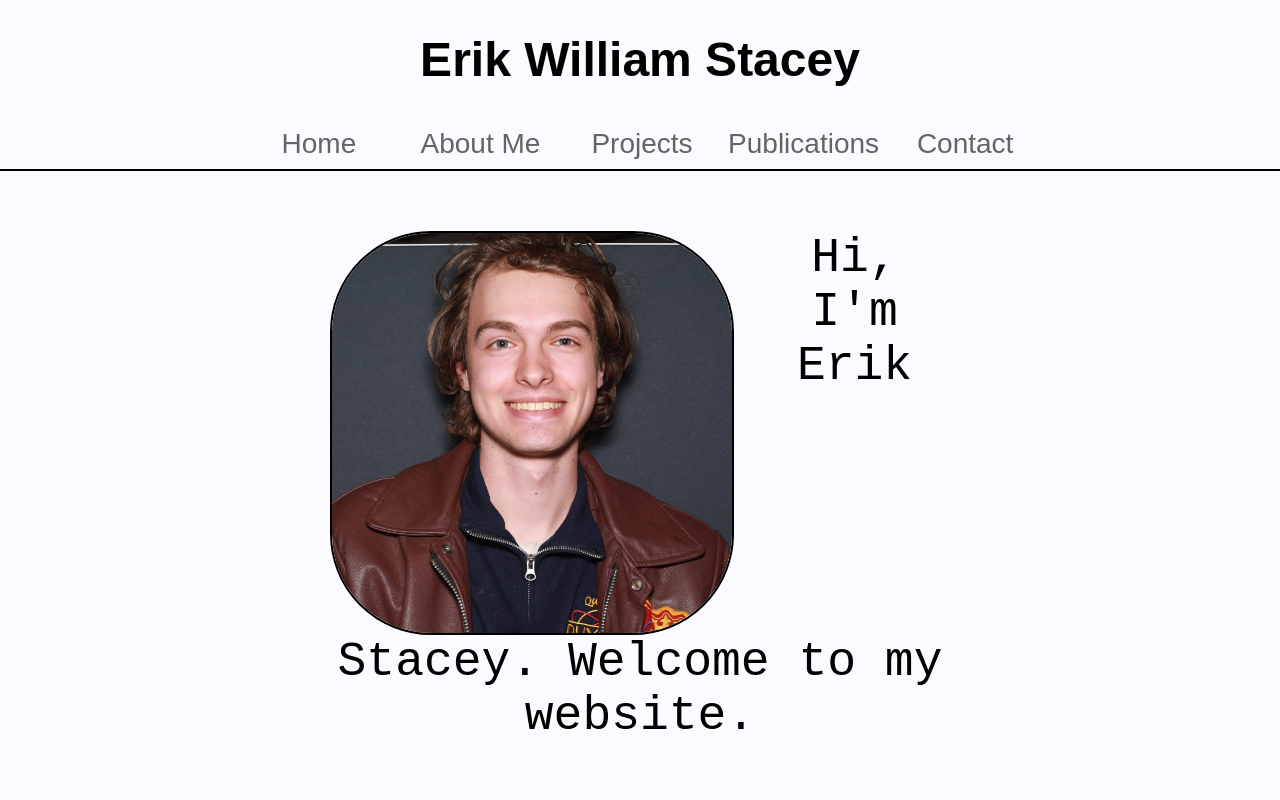
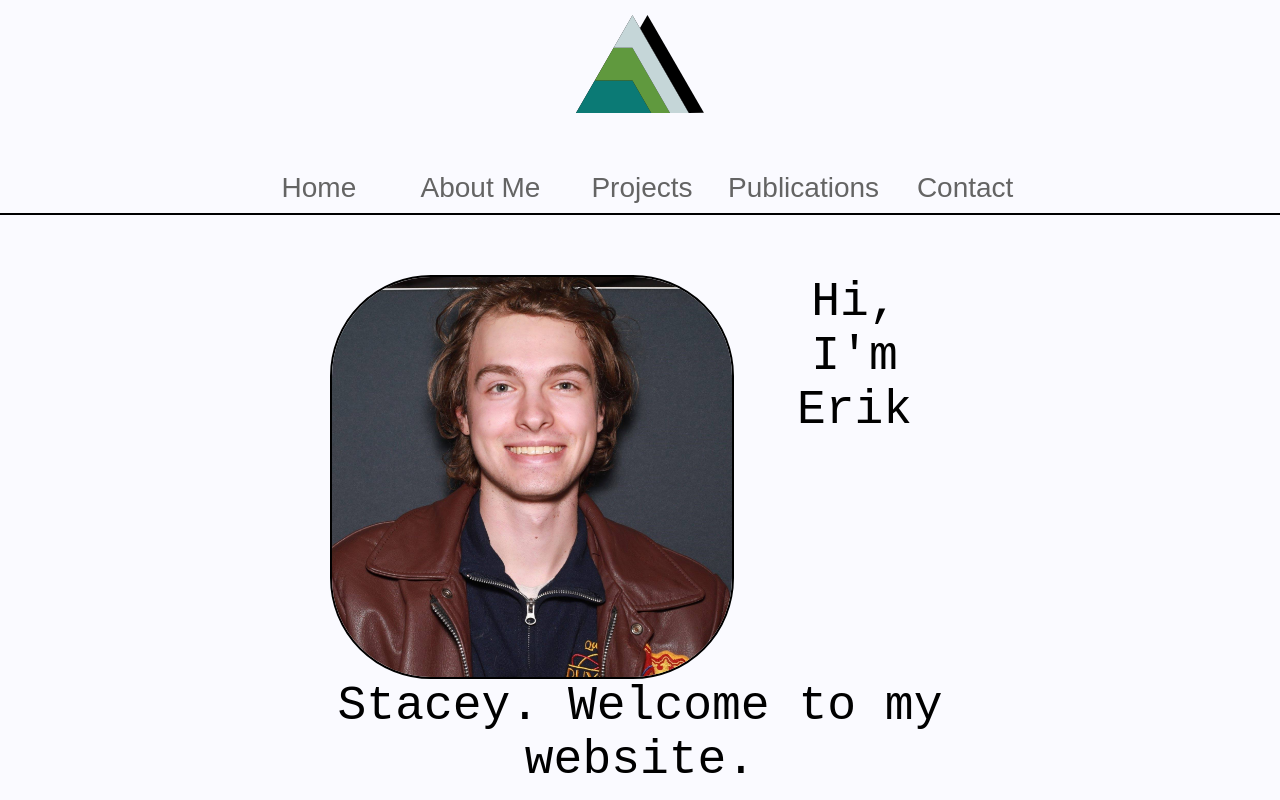
Before and after one commit to erikstacey/erikstacey.com, an Eleventy site: page src/index.html in a window 1280 px wide. Shown: the top 800 px of the page. Built offline with nearby package versions, Linux system fonts and the light colour scheme; Eleventy itself is replaced by a stand-in of ours; files that its build step writes are made by us from their sources.

Commit message:
Added logo, included in header and favicon

```diff
--- a/src/_includes/layouts/base.njk
+++ b/src/_includes/layouts/base.njk
@@ -4,12 +4,14 @@
   <meta charset="UTF-8">
   <meta name="viewport" content="width=device-width, initial-scale=1.0">
   <link rel="stylesheet" href="/css/style.css" />
+  <title> {{ title }} </title>
+  <link rel="icon" href="/img/logo.svg">
 </head>
 
-<body class={{class}}>
+<body>
 <header>
 <div class="website_title">
-<h1> Erik William Stacey </h1>
+<img class="title_img" src="/img/logo.svg" alt="HeaderLogo">
 </div>
 
 {% include "layouts/nav.njk" %}
--- a/src/css/style.css
+++ b/src/css/style.css
@@ -171,3 +171,12 @@ h3{
     margin-right: 25%;
     margin-left: 25%;
   }}
+
+
+.title_img {
+  display:block;
+  margin-left: auto;
+  margin-right: auto;
+  margin-bottom: 50px;
+  width: 10%
+}
```
Also changed, not shown: src/img/logo.svg (added).
